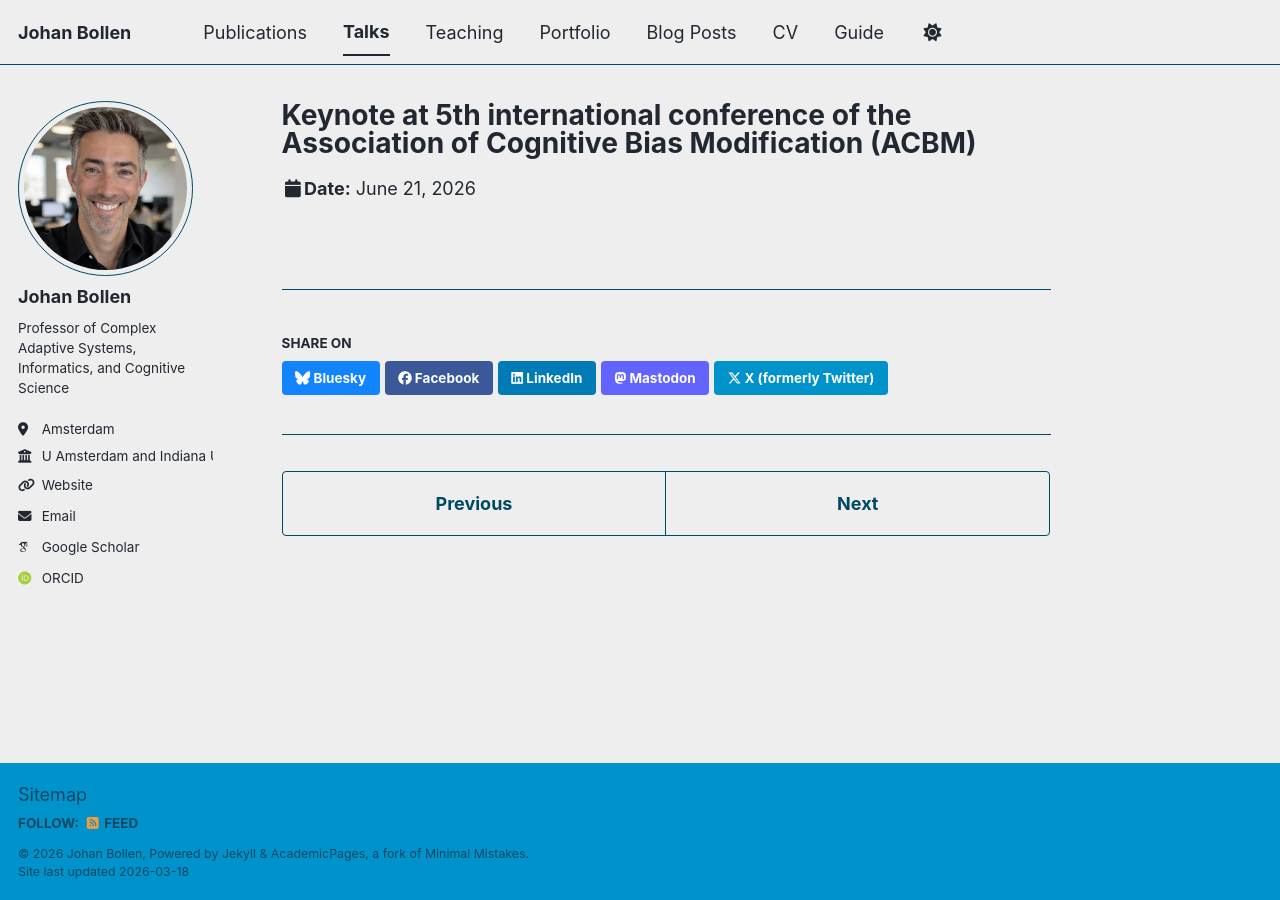
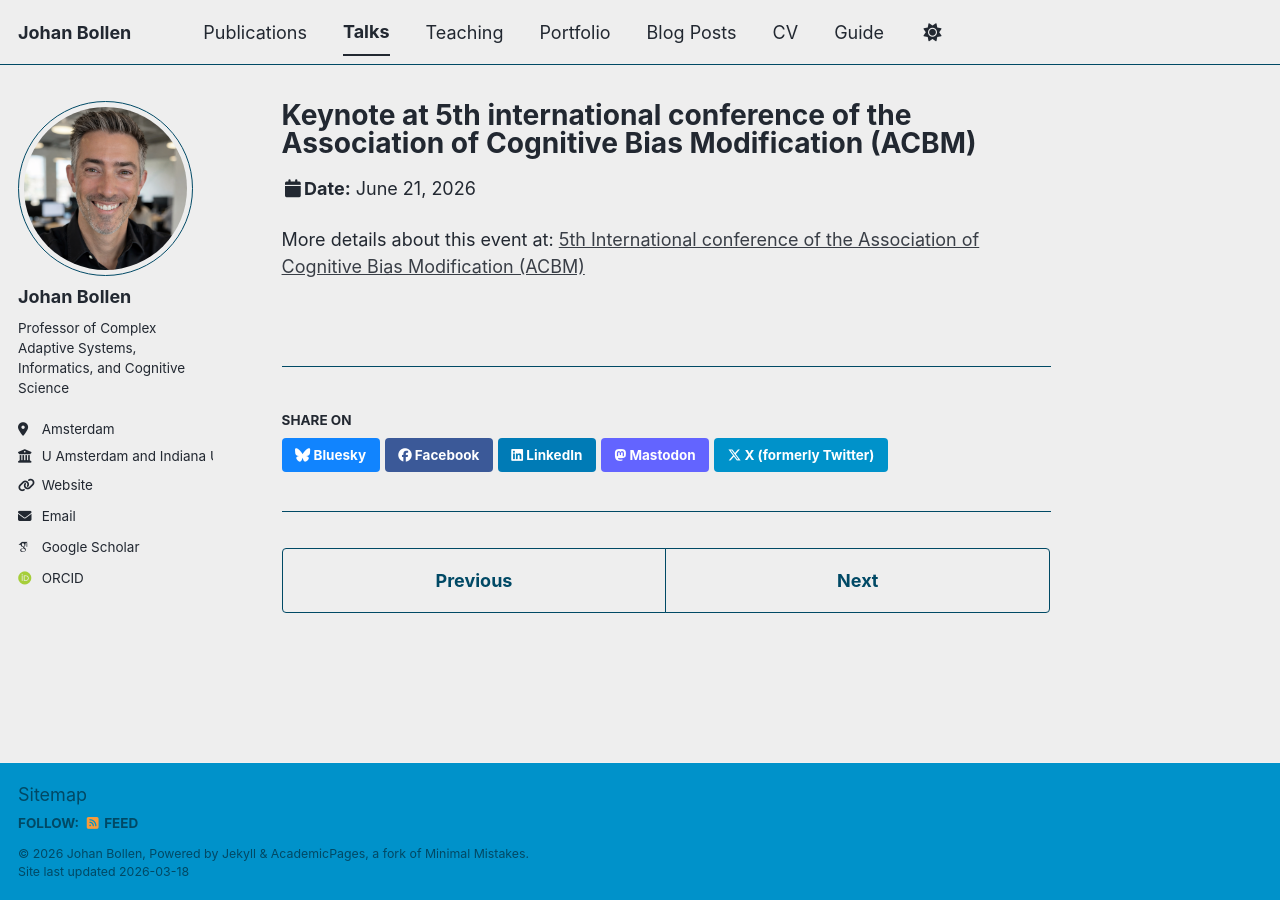
Before and after one commit to jbollen/jbollen.github.io, a Jekyll site: the page built from _talks/2012-03-01-talk-4.md, in a window 1280 px wide. Built offline with Jekyll 4.4.1, drawn with Linux system fonts in a browser that asks for light colours; some web fonts are replaced; a script bundle is joined from its source files by our own code; library files that are not in the unit come from our copies.

Commit message:
Update 2012-03-01-talk-4.md

```diff
--- a/_talks/2012-03-01-talk-4.md
+++ b/_talks/2012-03-01-talk-4.md
@@ -7,3 +7,6 @@ venue: "ACBM 2026"
 date: 2026-06-21
 location: "Gent, Belgium"
 ---
+
+More details about this event at:
+[5th International conference of the Association of Cognitive Bias Modification (ACBM)](https://acbm-association.org/ghent-conference-2026/)
```
